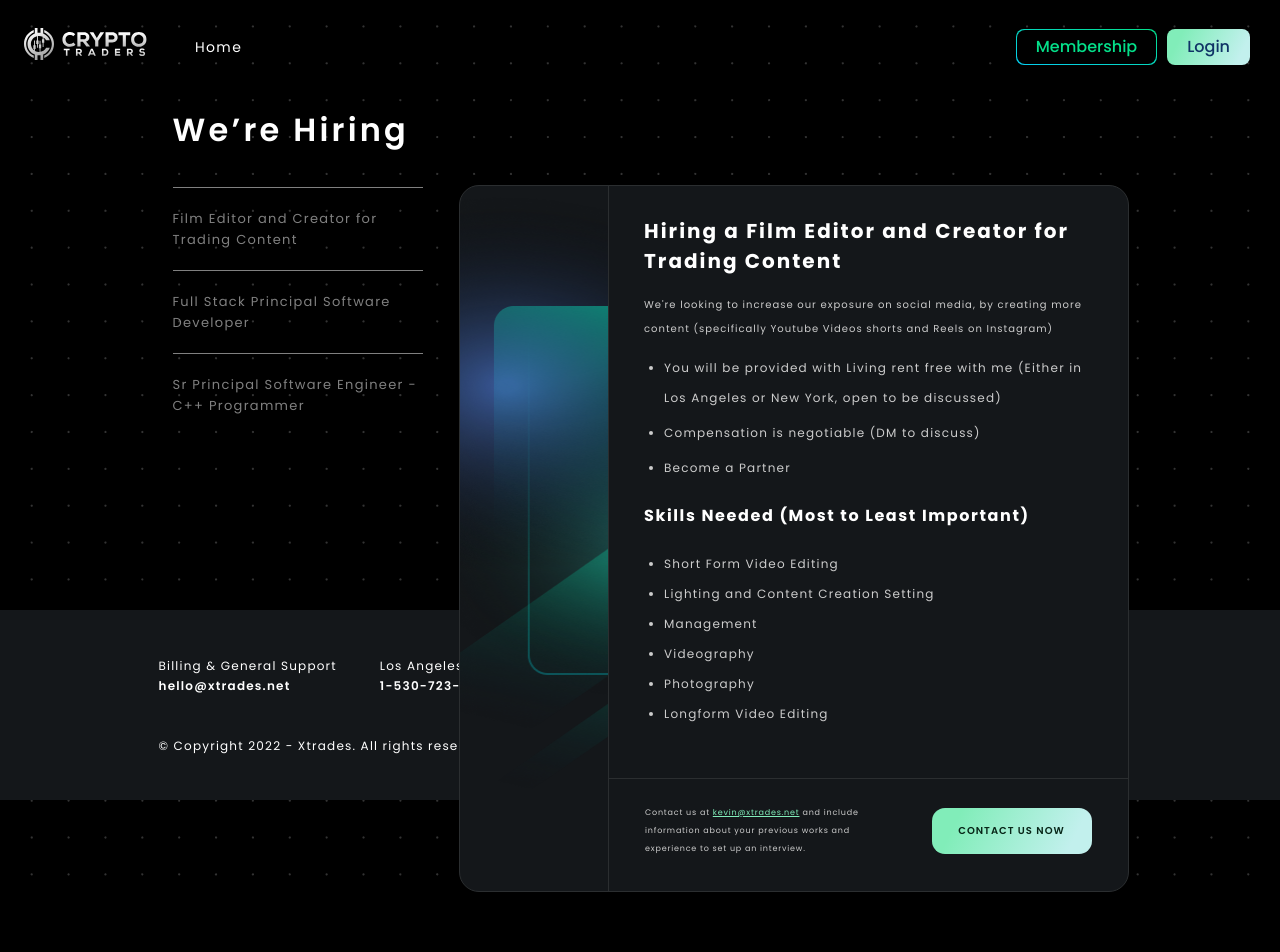
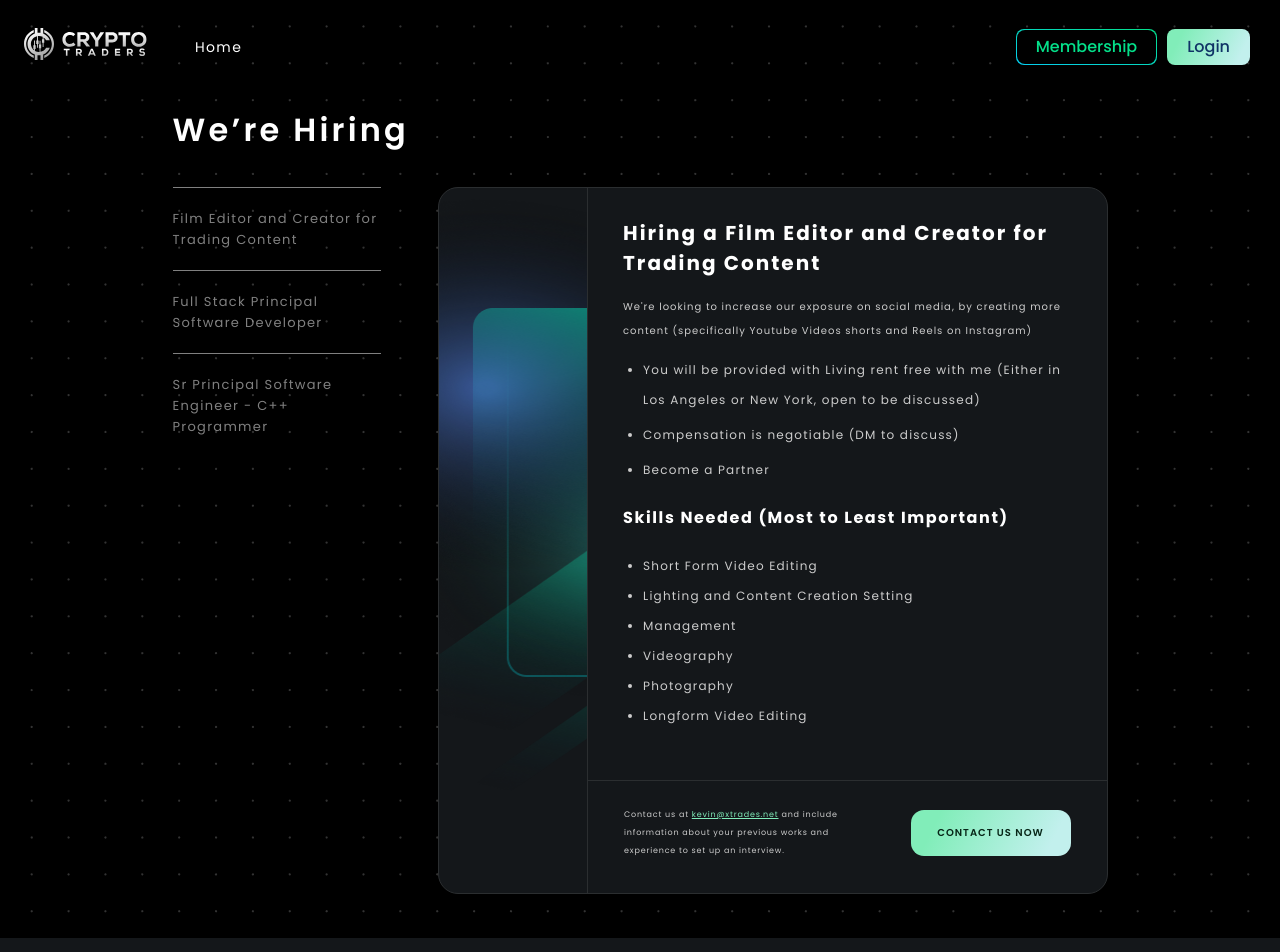
Before and after one commit to TkachukRR/30-crypto-traders, an Angular app: page /general in a window 1280 px wide. Shown: the top 952 px of the page. Before the commit the page ends 892 px from the top, so only its background shows below. Built offline with nearby package versions, Linux system fonts and the light colour scheme.

Commit message:
023 Added card component

```diff
--- a/src/app/app.module.ts
+++ b/src/app/app.module.ts
@@ -9,6 +9,7 @@ import { SubInfoComponent } from './components/sub-info/sub-info.component';
 import { LoginPageComponent } from './components/login-page/login-page.component';
 import { GeneralPageComponent } from './components/general-page/general-page.component';
 import { FooterComponent } from './components/footer/footer.component';
+import { CardComponent } from './components/card/card.component';
 
 @NgModule({
   declarations: [
@@ -18,7 +19,8 @@ import { FooterComponent } from './components/footer/footer.component';
     SubInfoComponent,
     LoginPageComponent,
     GeneralPageComponent,
-    FooterComponent
+    FooterComponent,
+    CardComponent
   ],
   imports: [
     BrowserModule,
--- /dev/null
+++ b/src/app/components/card/card.component.html
@@ -0,0 +1,35 @@
+<div class="card">
+  <div class="card__img">
+  </div>
+  <div class="card__box">
+    <div class="card__wrapper">
+      <h3 class="card__subtitle">{{itemInfo?.position}}</h3>
+      <p class="card__description">
+        {{itemInfo?.description}}
+      </p>
+      <ul class="card__responsibilities responsibilities__list">
+        <li class="responsibilities__item" *ngFor="let resp of itemInfo?.descrList">
+          {{ resp }}
+        </li>
+      </ul>
+      <p class="card__skills">
+        {{itemInfo?.skillsTitle}}
+      </p>
+      <ul class="card__needs needs__list">
+        <li class="needs__item" *ngFor="let skill of itemInfo?.skills">
+          {{ skill }}
+        </li>
+      </ul>
+    </div>
+    <div class="card__container">
+      <div class="card__contact">
+        Contact us at
+        <a [href]="'mailto:' + itemInfo?.contactWith" class="card__mail">{{itemInfo?.contactWith}}</a>
+        and include information
+        about your previous works and experience
+        to set up an interview.
+      </div>
+      <a [href]="'mailto:' + itemInfo?.contactWith" class="card__btn btn" >Contact us now</a>
+    </div>
+  </div>
+</div>
--- /dev/null
+++ b/src/app/components/card/card.component.scss
@@ -0,0 +1,160 @@
+.card{
+  border-top: 1px solid var(--item-border);
+  margin-bottom: 20px;
+  @media (min-width: 1000px) {
+    right: 0;
+    top: 92px;
+    width: 670px;
+    display: flex;
+    border-radius: 20px;
+    border: 1px solid var(--item-border);
+    background-color: var(--bg-items);
+    margin-bottom: 0;
+  }
+
+  &__img{
+    display: none;
+
+    @media (min-width: 1000px) {
+      display: block;
+      background-image: url(/assets/Frame.png);
+      width: 149px;
+      height: 680px;
+    }
+  }
+  &__box {
+    @media (min-width: 1000px) {
+      width: 521px;
+      border-left: 1px solid var(--item-border);
+    }
+  }
+
+  &__wrapper {
+    padding: 18.5px 17px 0;
+    border-bottom: 1px solid var(--item-border);
+    @media (min-width: 1000px) {
+      padding: 30px 35px;
+    }
+  }
+  &__subtitle {
+    font-weight: 700;
+    font-size: 16px;
+    line-height: 27px;
+    margin-bottom: 13px;
+    @media (min-width: 1000px) {
+      font-size: 20px;
+      line-height: 30px;
+      margin-bottom: 17px;
+    }
+  }
+  &__description{
+    font-style: normal;
+    font-weight: 400;
+    font-size: 10px;
+    line-height: 24px;
+
+    color: var(--text-secondary);
+
+    margin-bottom: 10px;
+    @media (min-width: 1000px) {
+      margin-bottom: 12px;
+    }
+  }
+
+  &__responsibilities{
+    margin-bottom: 5px;
+    @media (min-width: 1000px) {
+      margin-bottom: 15px;
+    }
+  }
+  &__skills{
+    font-weight: 700;
+    font-size: 12px;
+    line-height: 36px;
+    margin-bottom: 2px;
+
+    @media (min-width: 1000px) {
+      margin-bottom: 15px;
+      font-size: 16px;
+    }
+  }
+
+  &__needs {
+    margin-bottom: 19px;
+  }
+
+  &__container {
+    padding: 15px 25px 30px;
+    @media (min-width: 1000px) {
+      display: flex;
+      align-items: center;
+      justify-content: space-between;
+      padding: 25px 36px 33px;
+    }
+  }
+
+  &__contact{
+    font-size: 10px;
+    line-height: 18px;
+    color: var(--text-secondary);
+    margin-bottom: 25px;
+    text-align: center;
+    @media (min-width: 1000px) {
+      width: 225px;
+      text-align: start;
+      font-size: 8px;
+      margin-bottom: 0;
+    }
+  }
+  &__mail{
+    text-decoration-line: underline;
+    color: var(--text-tertiary);
+
+  }
+
+  &__btn{
+    display: block;
+    width: 160px;
+    margin: 0 auto;
+    text-transform: uppercase;
+    padding: 14px;
+    border-radius: 13px;
+    font-weight: 600;
+    letter-spacing: 0.1em;
+    font-size: 10px;
+    text-align: center;
+    color: var(--text-btn-contactus);
+    background: var(--bg-btn-gradient);
+    @media (min-width: 1000px) {
+      margin: 0;
+    }
+  }
+}
+
+
+.responsibilities {
+  &__item{
+    margin-left: 20px;
+    list-style: disc;
+    font-weight: 400;
+    font-size: 10px;
+    line-height: 24px;
+    color: var(--text-secondary);
+    margin-bottom: 5px;
+
+    @media (min-width: 1000px) {
+      font-size: 12px;
+      line-height: 30px;
+    }
+  }
+}
+
+.needs {
+  &__item{
+    margin-left: 20px;
+    list-style: disc;
+    font-size: 12px;
+    line-height: 30px;
+    color: var(--text-secondary);
+  }
+}
--- a/src/app/components/general-page/general-page.component.html
+++ b/src/app/components/general-page/general-page.component.html
@@ -3,6 +3,7 @@
     <div class="general">
       <h1 class="general__title">{{ title }}</h1>
 
+      <div class="general__box">
         <ul class="general__hiring hiring__list" >
           <li class="hiring__item" *ngFor="let h of hiring">
             <h2 class="hiring__title">
@@ -12,43 +13,48 @@
                 </svg>
               </button>
             </h2>
-        <div class="card__info" *ngIf="selectedItem && h.cardTitle === selectedItem.cardTitle">
-          <div class="card__img">
+            <!--        <div class="card__info" *ngIf="selectedItem && h.cardTitle === selectedItem.cardTitle">-->
+            <!--          <div class="card__img">-->
+            <!--          </div>-->
+            <!--          <div class="card__box">-->
+            <!--          <div class="hiring__wrapper">-->
+            <!--            <h3 class="hiring__subtitle">{{selectedItem.position}}</h3>-->
+            <!--            <p class="hiring__description">-->
+            <!--              {{selectedItem.description}}-->
+            <!--            </p>-->
+            <!--            <ul class="hiring__responsibilities responsibilities__list">-->
+            <!--              <li class="responsibilities__item" *ngFor="let resp of selectedItem.descrList">-->
+            <!--                {{ resp }}-->
+            <!--              </li>-->
+            <!--            </ul>-->
+            <!--            <p class="hiring__skills">-->
+            <!--              {{selectedItem.skillsTitle}}-->
+            <!--            </p>-->
+            <!--            <ul class="hiring__needs needs__list">-->
+            <!--              <li class="needs__item" *ngFor="let skill of selectedItem.skills">-->
+            <!--                {{ skill }}-->
+            <!--              </li>-->
+            <!--            </ul>-->
+            <!--          </div>-->
+            <!--          <div class="hiring__container">-->
+            <!--            <div class="hiring__contact">-->
+            <!--              Contact us at-->
+            <!--              <a [href]="'mailto:' + h.contactWith" class="hiring__mail">{{h.contactWith}}</a>-->
+            <!--              and include information-->
+            <!--              about your previous works and experience-->
+            <!--              to set up an interview.-->
+            <!--            </div>-->
+            <!--            <a [href]="'mailto:' + selectedItem.contactWith" class="hiring__btn btn" >Contact us now</a>-->
+            <!--          </div>-->
+            <!--          </div>-->
+            <!--        </div>-->
+            <app-card *ngIf="!isLaptopScreen && selectedItem?.cardTitle === h.cardTitle" [itemInfo]="selectedItem "></app-card>
+          </li>
+
+        </ul>
+
+        <app-card *ngIf="isLaptopScreen" [itemInfo]="selectedItem"></app-card>
       </div>
-          <div class="card__box">
-          <div class="hiring__wrapper">
-            <h3 class="hiring__subtitle">{{selectedItem.position}}</h3>
-            <p class="hiring__description">
-              {{selectedItem.description}}
-            </p>
-            <ul class="hiring__responsibilities responsibilities__list">
-              <li class="responsibilities__item" *ngFor="let resp of selectedItem.descrList">
-                {{ resp }}
-              </li>
-            </ul>
-            <p class="hiring__skills">
-              {{selectedItem.skillsTitle}}
-            </p>
-            <ul class="hiring__needs needs__list">
-              <li class="needs__item" *ngFor="let skill of selectedItem.skills">
-                {{ skill }}
-              </li>
-            </ul>
-          </div>
-          <div class="hiring__container">
-            <div class="hiring__contact">
-              Contact us at
-              <a [href]="'mailto:' + h.contactWith" class="hiring__mail">{{h.contactWith}}</a>
-              and include information
-              about your previous works and experience
-              to set up an interview.
-            </div>
-            <a [href]="'mailto:' + selectedItem.contactWith" class="hiring__btn btn" >Contact us now</a>
-          </div>
-          </div>
-        </div>
-      </li>
-    </ul>
     </div>
   </div>
   <div class="page__footer">
--- a/src/app/components/general-page/general-page.component.scss
+++ b/src/app/components/general-page/general-page.component.scss
@@ -29,12 +29,17 @@
 
     }
   }
+
+  &__box{
+    display: flex;
+  }
 }
 
 .hiring {
   &__list{
     @media (min-width: 1000px) {
       width: 250px;
+      margin-right: 57px;
     }
   }
 
@@ -75,175 +80,7 @@
   &__title--arrow{
     transform: rotateX(0deg);
   }
-
-  &__wrapper {
-    padding: 18.5px 17px 0;
-    border-bottom: 1px solid var(--item-border);
-    @media (min-width: 1000px) {
-      padding: 30px 35px;
-    }
-  }
-
-  &__subtitle {
-    font-weight: 700;
-    font-size: 16px;
-    line-height: 27px;
-    margin-bottom: 13px;
-    @media (min-width: 1000px) {
-      font-size: 20px;
-      line-height: 30px;
-      margin-bottom: 17px;
-    }
-  }
-
-  &__description{
-    font-style: normal;
-    font-weight: 400;
-    font-size: 10px;
-    line-height: 24px;
-
-    color: var(--text-secondary);
-
-    margin-bottom: 10px;
-    @media (min-width: 1000px) {
-      margin-bottom: 12px;
-    }
-  }
-
-  &__responsibilities{
-    margin-bottom: 5px;
-    @media (min-width: 1000px) {
-      margin-bottom: 15px;
-    }
-  }
-
-  &__skills{
-    font-weight: 700;
-    font-size: 12px;
-    line-height: 36px;
-    margin-bottom: 2px;
-
-    @media (min-width: 1000px) {
-      margin-bottom: 15px;
-      font-size: 16px;
-    }
-  }
-
-  &__needs {
-    margin-bottom: 19px;
-  }
-
-  &__container {
-    padding: 15px 25px 30px;
-    @media (min-width: 1000px) {
-      display: flex;
-      align-items: center;
-      justify-content: space-between;
-      padding: 25px 36px 33px;
-    }
-  }
-
-  &__contact{
-    font-size: 10px;
-    line-height: 18px;
-    color: var(--text-secondary);
-    margin-bottom: 25px;
-    text-align: center;
-    @media (min-width: 1000px) {
-      width: 225px;
-      text-align: start;
-      font-size: 8px;
-      margin-bottom: 0;
-    }
-  }
-
-  &__mail{
-    text-decoration-line: underline;
-    color: var(--text-tertiary);
-
-  }
-
-  &__btn{
-    display: block;
-    width: 160px;
-    margin: 0 auto;
-    text-transform: uppercase;
-    padding: 14px;
-    border-radius: 13px;
-    font-weight: 600;
-    letter-spacing: 0.1em;
-    font-size: 10px;
-    text-align: center;
-    color: var(--text-btn-contactus);
-    background: var(--bg-btn-gradient);
-    @media (min-width: 1000px) {
-      margin: 0;
-    }
-  }
 }
-
-.responsibilities {
-  &__item{
-    margin-left: 20px;
-    list-style: disc;
-    font-weight: 400;
-    font-size: 10px;
-    line-height: 24px;
-    color: var(--text-secondary);
-    margin-bottom: 5px;
-
-    @media (min-width: 1000px) {
-      font-size: 12px;
-      line-height: 30px;
-    }
-  }
-}
-
-.needs {
-  &__item{
-    margin-left: 20px;
-    list-style: disc;
-    font-size: 12px;
-    line-height: 30px;
-    color: var(--text-secondary);
-
-  }
-}
-
-.card__info{
-  border-top: 1px solid var(--item-border);
-  margin-bottom: 20px;
-  @media (min-width: 1000px) {
-    position: absolute;
-    right: 0;
-    top: 92px;
-    width: 670px;
-    display: flex;
-    border-radius: 20px;
-    border: 1px solid var(--item-border);
-    background-color: var(--bg-items);
-    margin-bottom: 0;
-  }
-}
-
-.card__img{
-    display: none;
-
-  @media (min-width: 1000px) {
-    display: block;
-    background-image: url(/assets/Frame.png);
-    width: 149px;
-    height: 680px;
-  }
-}
-
-.card__box {
-  @media (min-width: 1000px) {
-    width: 521px;
-    border-left: 1px solid var(--item-border);
-  }
-}
-
 
 .rotate {
   transform: rotateX(180deg);
--- a/src/app/components/general-page/general-page.component.ts
+++ b/src/app/components/general-page/general-page.component.ts
@@ -1,7 +1,7 @@
 import { Component, inject, OnInit } from '@angular/core';
 import { ScreenWidthService } from "../../services/screen-width.service";
 
-interface Hiring {
+export interface Hiring {
   cardTitle: string;
   position: string;
   description?: string;
```
Also changed, not shown: src/app/components/card/card.component.ts (added, +11 -0 lines). Lines whose indentation alone changed are shown as unchanged.
